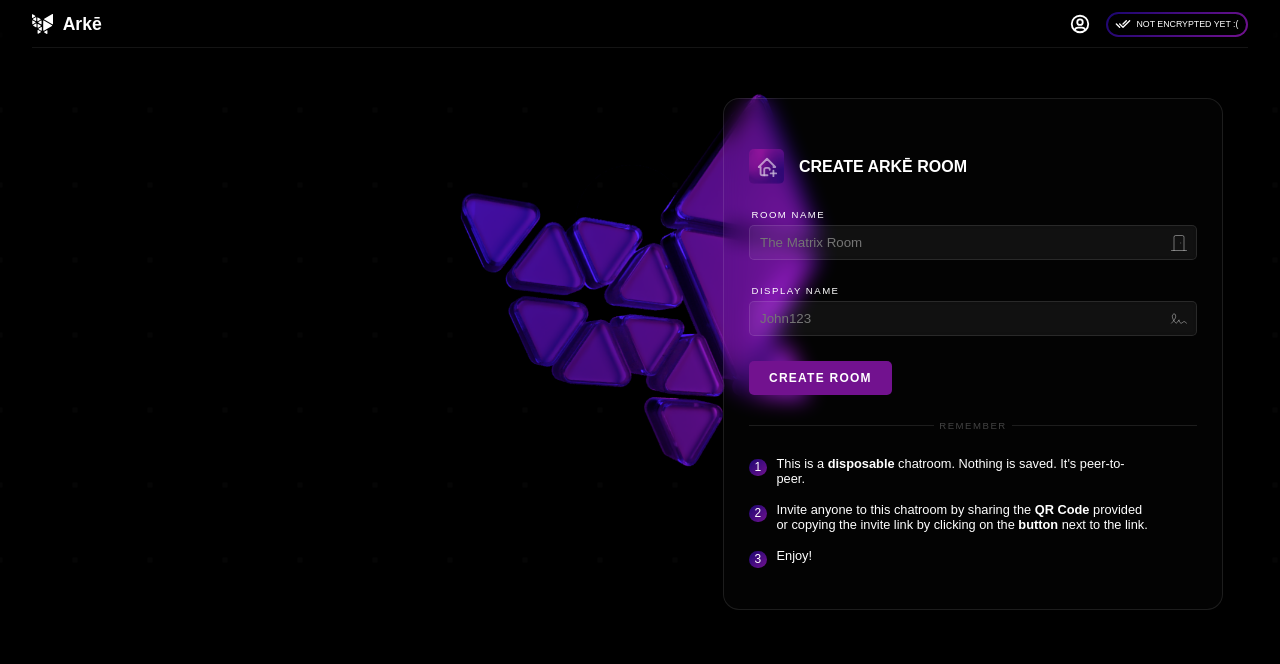
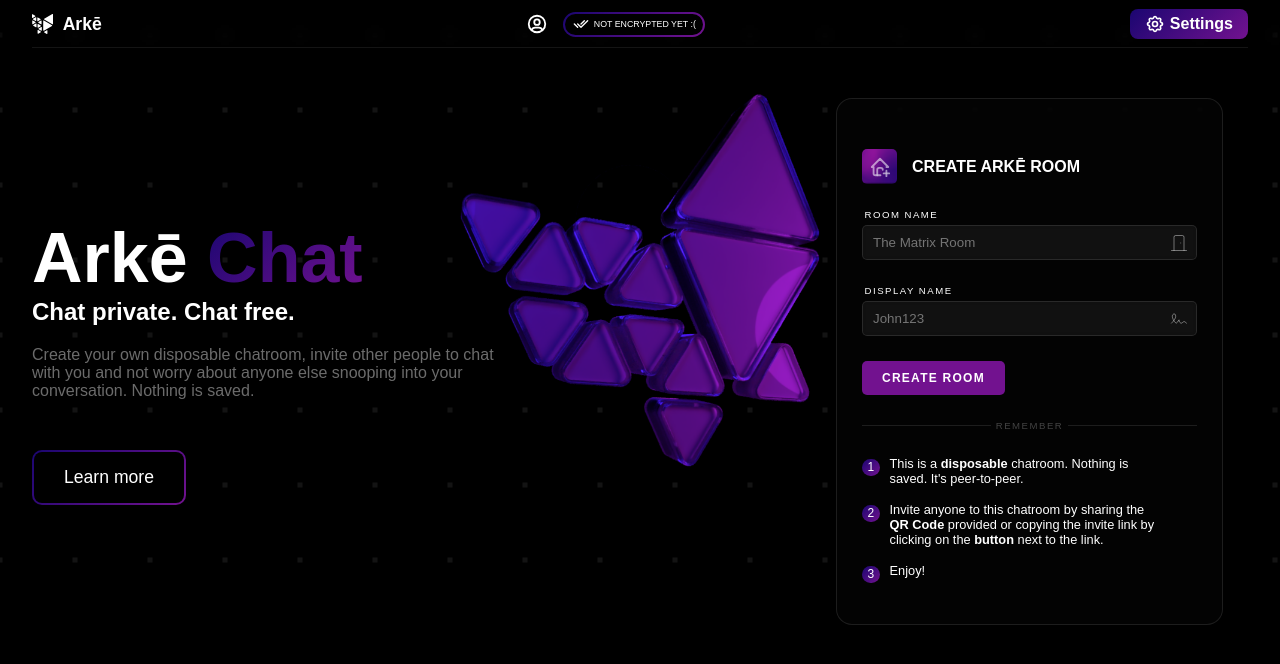
Before and after one commit to Hasala2002/arke, a React (Vite) app: page /createroom in a window 1280 px wide. Shown: the top 664 px of the page. Built offline with nearby package versions, Linux system fonts and the light colour scheme; no server answers; a small style sheet from the web is missing.

Commit message:
initialize settings ui

```diff
--- a/src/components/CreateRoom.jsx
+++ b/src/components/CreateRoom.jsx
@@ -39,6 +39,15 @@ const CreateRoom = () => {
     <div className={styles.CrtRoom}>
     <div className={styles.Graphics}>
         <img src="/arke-hero.png" alt="Arke" />
+    </div>
+    <div className={styles.Text}>
+    <h1>Arkē <span>Chat</span></h1>
+        <h2>Chat private. Chat free.</h2>
+        <p>Create your own disposable chatroom, invite other people to chat with you and not worry about anyone else snooping into your conversation. Nothing is saved.</p>
+        <div className={styles.BtnGroup}>
+            <a href="https://arkechat.live" className={styles.SubBtn}> <button>Learn more</button></a>
+
+        </div>
     </div>
     <div className={styles.Form}>
         <form action="">
--- a/src/components/NavBar.jsx
+++ b/src/components/NavBar.jsx
@@ -1,6 +1,7 @@
-import { IconAlignRight, IconChecks, IconUserCircle, IconX } from '@tabler/icons'
+import { IconAlignRight, IconChecks, IconSettings, IconUserCircle, IconX } from '@tabler/icons'
 import React from 'react'
 import { useState } from 'react'
+import { Link } from 'react-router-dom'
 import * as styles from "./styles/NavBar.module.scss"
 
 const NavBar = () => {
@@ -18,7 +19,13 @@ const NavBar = () => {
             <a href="#home">Home</a>
             <a href="#highlights">Hightlights</a>
             <a href="#showcase">Showcase</a>
-            <a href="#community">Community</a>
+            <a href="#community        <div className={styles.NavAuth}>
+            <a href="#">Log in</a>
+            <a className={styles.Btn} href="#">
+              <IconSettings size={20} />
+              <span>Settings</span>
+            </a>
+        </div>">Community</a>
         </div> */}
 
         <div className={styles.AccountStatus}>
@@ -29,18 +36,13 @@ const NavBar = () => {
             <span>{`Not Encrypted Yet :(`}</span>
           </div>
         </div>
-        {/* <div className={styles.NavAuth}>
-            <a href="#">Log in</a>
-            <a className={styles.Btn} href="#">Sign up</a>
-            <div className={styles.RespNav} onClick={()=>{setOpen(!open)}}>
-            </div>
-        </div> */}
-        {/* <div className={`${styles.RespNavLinks} ${open ? styles.Open : ""}`}>
-            <a  onClick={()=>{setOpen(!open)}} href="#home">Home</a>
-            <a  onClick={()=>{setOpen(!open)}} href="#highlights">Hightlights</a>
-            <a  onClick={()=>{setOpen(!open)}} href="#showcase">Showcase</a>
-            <a  onClick={()=>{setOpen(!open)}} href="#community">Community</a>
-        </div> */}
+        <div className={styles.NavAuth}>
+            {/* <a href="#">Log in</a> */}
+            <Link to="/settings" className={styles.Btn}>
+              <IconSettings size={20} />
+              <span>Settings</span>
+            </Link>
+        </div>
     </div>
   )
 }
--- /dev/null
+++ b/src/components/Settings.jsx
@@ -0,0 +1,37 @@
+import { IconAccessible, IconColorSwatch, IconHelp, IconNotification, IconSettings } from '@tabler/icons'
+import React from 'react'
+import { Link } from 'react-router-dom'
+import * as styles from "./styles/Settings.module.scss"
+
+const Settings = () => {
+  return (
+    <div className={styles.Settings}>
+        <div className={styles.SideMenu}>
+            <div className={styles.Title}>
+                <div className={styles.Logo}>
+                    <IconSettings size={22} stroke={2.5} />
+                </div>
+                <h2>Settings</h2>
+            </div>
+            <Link to="/createroom" className={styles.SideLink}>
+                <IconAccessible size={20} />
+                <span>Accessibility</span>
+            </Link>
+            <Link to="/createroom" className={styles.SideLink}>
+                <IconColorSwatch size={20} />
+                <span>Theme</span>
+            </Link>
+            <Link to="/createroom" className={styles.SideLink}>
+                <IconNotification size={20} />
+                <span>Notifications</span>
+            </Link>
+            <Link to="/createroom" className={styles.SideLink}>
+                <IconHelp size={20} />
+                <span>Help</span>
+            </Link>
+        </div>
+    </div>
+  )
+}
+
+export default Settings
--- a/src/components/imports.js
+++ b/src/components/imports.js
@@ -4,3 +4,4 @@ export { default as SignIn } from "./SignIn"
 export { default as SignUp } from "./SignUp"
 export { default as CreateRoom } from "./CreateRoom"
 export { default as JoinRoom } from "./JoinRoom"
+export { default as Settings } from "./Settings"
--- a/src/components/styles/Auth.module.scss
+++ b/src/components/styles/Auth.module.scss
@@ -320,6 +320,70 @@
 //     }
 // }
 
+.Text{
+    display: flex;
+    flex-direction: column;
+    justify-content: center;
+    h1{
+        // font-size: 4.5em;
+        font-size: clamp(60px, 10vw, 70px);
+        font-weight: 700;
+        z-index: 3;
+        span{
+            background: main-gradient(315deg);
+            background-clip: text;
+            -webkit-background-clip: text;
+            -webkit-text-fill-color: transparent;
+        }
+    }
+
+    h2{
+        z-index: 3;
+    }
+
+    p{
+        width: 60%;
+        margin-top: 20px;
+        opacity: 0.42;
+        font-weight: 300;
+    }
+
+    .BtnGroup{
+        display: flex;
+        gap: 20px;
+        margin-top: 50px;
+        button{
+            padding: 15px 30px;
+            background-color: transparent;
+            font-size: 1.1em;
+            font-weight: 500;
+            border: none;
+            outline-width: 0px;
+            cursor: pointer;
+        }
+    }
+
+    .SubBtn{
+        text-decoration: none;
+        background-color: #000;
+        $border: 2px;
+        box-sizing: border-box;
+        background-clip: padding-box; /* !importanté */
+        border: solid $border transparent; /* !importanté */
+        position: relative;
+        border-radius: 10px;
+        &:before {
+          content: '';
+          position: absolute;
+          top: 0; right: 0; bottom: 0; left: 0;
+          z-index: -1;
+          margin: -$border; /* !importanté */
+          border-radius: inherit; /* !importanté */
+          background: main-gradient(315deg);
+        }
+    }
+}
+
 @media screen and (max-width: 540px) {
     .Form{
         width: 100%;
--- a/src/components/styles/MainApp.module.scss
+++ b/src/components/styles/MainApp.module.scss
@@ -2,8 +2,6 @@
     margin-top: 48px;
     width: 100%;
     height: calc(100% - 48px);
-    // height: fit-content;
-    // aspect-ratio: 139/87;
     padding-top: 25px;
     display: flex;
     align-items: stretch;
--- a/src/components/styles/NavBar.module.scss
+++ b/src/components/styles/NavBar.module.scss
@@ -80,6 +80,9 @@
         padding: 5px 15px;
         border-radius: 8px;
         font-weight: 600;
+        display: flex;
+        align-items: center;
+        gap: 5px;
     }
 }
 
--- /dev/null
+++ b/src/components/styles/Settings.module.scss
@@ -0,0 +1,63 @@
+@import "../../assets/colors.scss";
+
+.Settings{
+    margin-top: 64px;
+    margin-left: auto;
+    margin-right: auto;
+    width: 95%;
+    height: calc(100% - 64px);
+    // padding-top: 25px;
+    display: flex;
+    align-items: stretch;
+    justify-content: space-between;
+    gap: 30px;
+    border: 1px solid rgba(255, 255, 255, 0.1);
+    background-color: rgba(255, 255, 255, 0.01);
+    backdrop-filter: blur(5px);
+    border-radius: 10px;
+}
+
+.SideMenu{
+    width: 300px;
+    height: 100%;
+    border-right: 1px solid rgba(255, 255, 255, 0.1);
+    display: flex;
+    flex-direction: column;
+
+    .Title{
+        padding: 25px;
+        border-bottom: 1px solid rgba(255, 255, 255, 0.1);
+        display: flex;
+        align-items: center;
+        gap: 10px;
+        h2{
+            background: main-gradient(45deg);
+            background-clip: text;
+            -webkit-background-clip: text;
+            -webkit-text-fill-color: transparent;
+        }
+        .Logo{
+            width: 35px;
+            height: 35px;
+            background-image: url("/back.png");
+            background-size: cover;
+            border-radius: 5px;
+            display: grid;
+            place-items: center;
+            *{
+                opacity: 0.74;
+            }
+        }
+    }
+
+    .SideLink{
+        width: 100%;
+        text-decoration: none;
+        height: 50px;
+        border-bottom: 1px solid rgba(255, 255, 255, 0.1);
+        padding: 25px;
+        display: flex;
+        align-items: center;
+        gap: 10px;
+    }
+}
--- a/src/components/utilities/AppRouters.jsx
+++ b/src/components/utilities/AppRouters.jsx
@@ -1,6 +1,6 @@
 import React from 'react'
 import { Navigate, Route, Routes } from 'react-router-dom'
-import { CreateRoom, JoinRoom, MainApp, NavBar, SignIn, SignUp } from '../imports'
+import { CreateRoom, JoinRoom, MainApp, NavBar, Settings, SignIn, SignUp } from '../imports'
 import { useArke } from './Arke.Context'
 
 const AppRouters = () => {
@@ -17,6 +17,7 @@ const AppRouters = () => {
             <Route path={"/signup"} element={<SignUp />} />
             <Route path={"/join/:id"} element={<JoinRoom />} />
             <Route path={"/createroom"} element={<CreateRoom />} />
+            <Route path={"/settings"} element={<Settings />} />
             <Route path = "*" element={<Navigate to="/createroom"/>} />
         </Routes>
     </>
--- a/src/index.scss
+++ b/src/index.scss
@@ -54,7 +54,7 @@ $dot-space: 75px;
     linear-gradient($bg-color ($dot-space - $dot-size), transparent 1%) center,
     $dot-color;
 background-size: $dot-space $dot-space;
-    opacity: 0.02;
+    opacity: 0.075;
 }
 
 .App{
```
